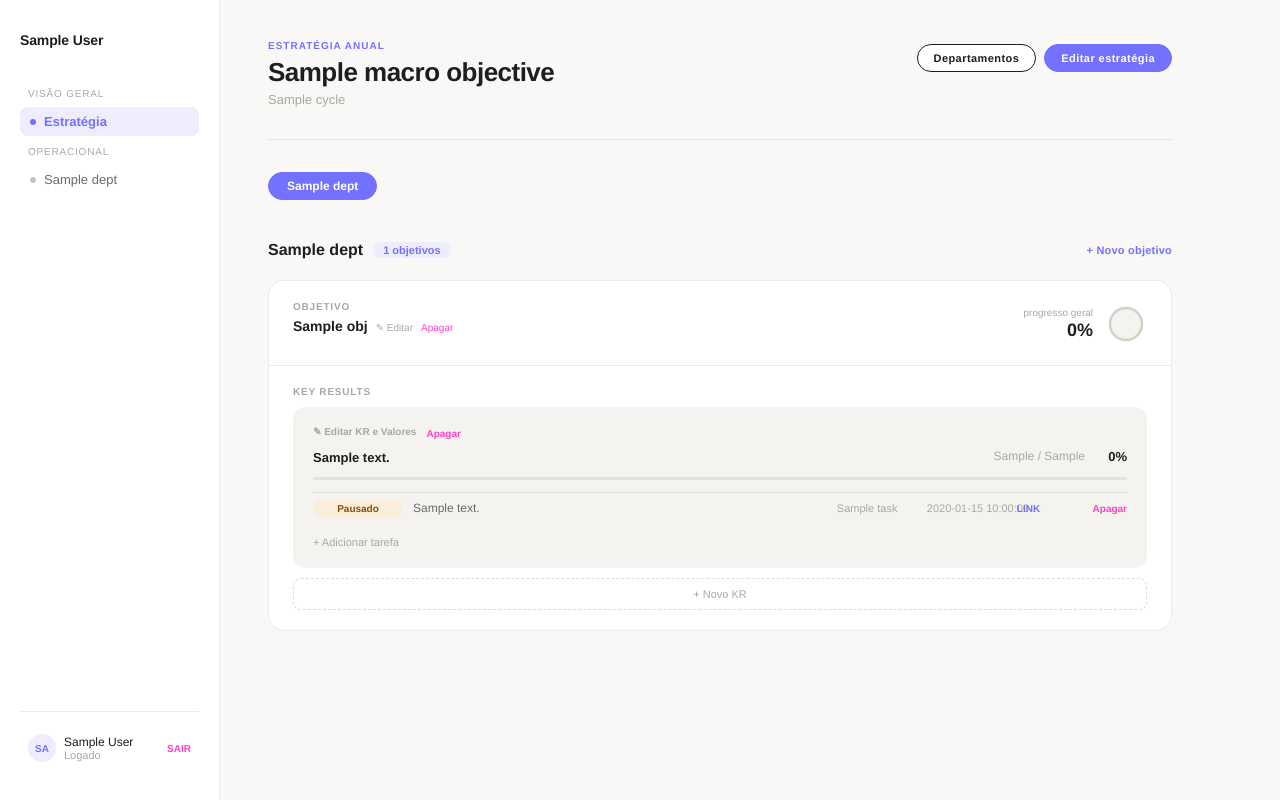
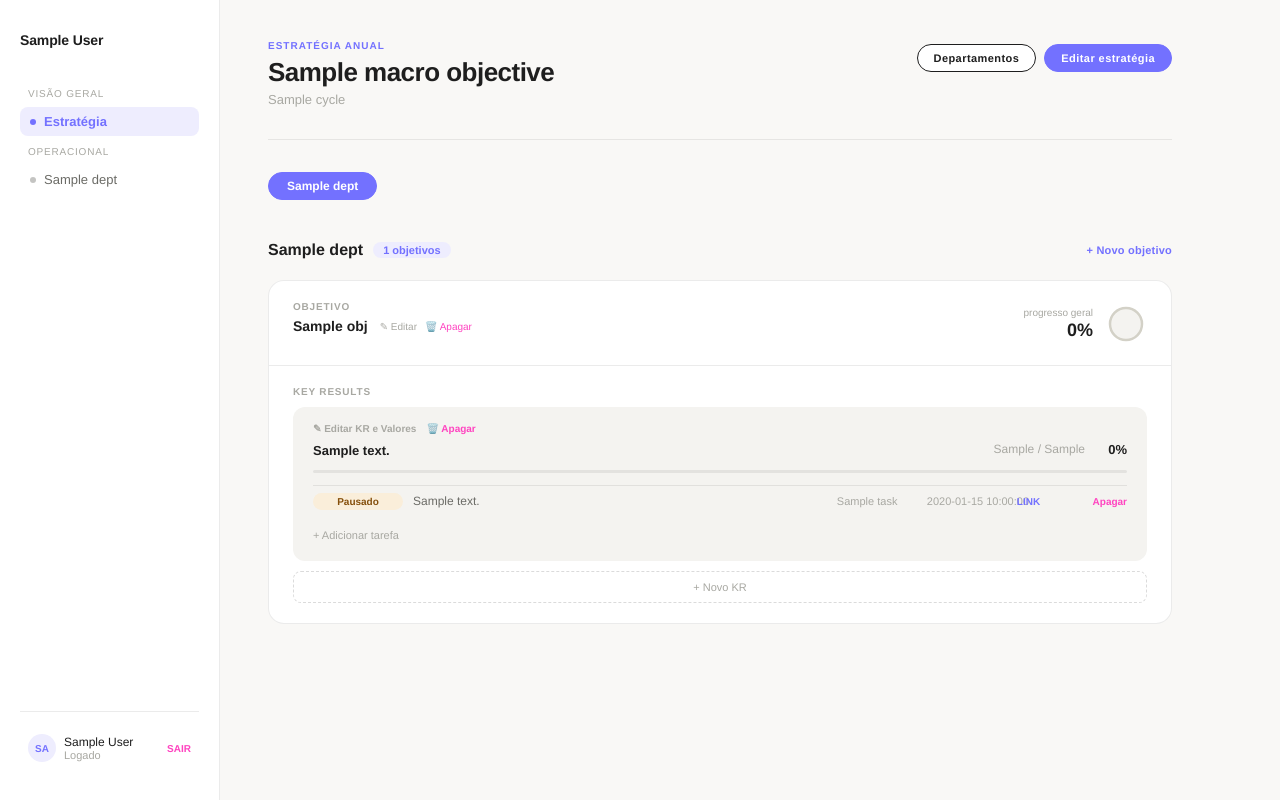
Before and after one commit to conexaocxcomercial-web/Okr-com-cx, a Flask app: template templates/index.html in a window 1280 px wide. Run offline with Flask 3, Linux system fonts and the light colour scheme; the visitor is signed in with stand-in values (Sample User, id 1); the template is opened without the code that fills it: most values are stand-ins (such as "Sample title", 1, 10 or a date in 2020).

Commit message:
Update index.html

```diff
--- a/templates/index.html
+++ b/templates/index.html
@@ -82,7 +82,7 @@
   .obj-card { background: var(--surface); border: 0.5px solid var(--border); border-radius: var(--radius-lg); overflow: hidden; transition: border-color 0.2s; }
   .obj-card-header { display: flex; align-items: flex-start; justify-content: space-between; gap: 1rem; padding: 1.25rem 1.5rem; }
   .obj-eyebrow { font-size: 10px; font-weight: 600; letter-spacing: 0.08em; text-transform: uppercase; color: var(--text-tertiary); margin-bottom: 5px; }
-  .obj-title { font-size: 14px; font-weight: 600; color: var(--text-primary); line-height: 1.4; }
+  .obj-title { font-size: 14px; font-weight: 600; color: var(--text-primary); line-height: 1.4; margin-bottom: 0; }
   .obj-progress-wrap { display: flex; align-items: center; gap: 12px; flex-shrink: 0; padding-top: 2px; }
   .obj-progress-label { text-align: right; }
   .obj-progress-label span:first-child { display: block; font-size: 10px; color: var(--text-tertiary); margin-bottom: 2px; }
@@ -269,16 +269,19 @@
             <div style="flex: 1; padding-right: 1.5rem;">
               <p class="obj-eyebrow">Objetivo</p>
 
-              <div id="view-obj-{{ obj.id }}" style="display: flex; align-items: baseline; gap: 8px;">
+              <div id="view-obj-{{ obj.id }}" style="display: flex; align-items: center; gap: 12px; flex-wrap: wrap;">
                 <p class="obj-title">{{ obj.title }}</p>
-                <button class="btn-ghost-muted" style="padding:0; font-size:10px;" onclick="toggleObjEdit('{{ obj.id }}')" title="Editar Nome">✎ Editar</button>
 
-                <form action="{{ url_for('delete_operational') }}" method="POST" style="display:inline; margin:0;" onsubmit="return confirm('Tem a certeza que deseja eliminar este Objetivo e TODOS os seus KRs e Tarefas?');">
-                    <input type="hidden" name="type" value="dept_objective">
-                    <input type="hidden" name="item_id" value="{{ obj.id }}">
-                    <input type="hidden" name="dept_id" value="{{ selected_dept_id }}">
-                    <button type="submit" class="btn-ghost-muted" style="padding:0; font-size:10px; color: #ff43c0;" title="Excluir Objetivo">Apagar</button>
-                </form>
+                <div style="display: flex; align-items: center; gap: 8px;">
+                    <button class="btn-ghost-muted" style="padding:0; font-size:10px;" onclick="toggleObjEdit('{{ obj.id }}')" title="Editar Nome">✎ Editar</button>
+
+                    <form action="{{ url_for('delete_operational') }}" method="POST" style="display:flex; margin:0; align-items:center;" onsubmit="return confirm('Tem a certeza que deseja eliminar este Objetivo e TODOS os seus KRs e Tarefas?');">
+                        <input type="hidden" name="type" value="dept_objective">
+                        <input type="hidden" name="item_id" value="{{ obj.id }}">
+                        <input type="hidden" name="dept_id" value="{{ selected_dept_id }}">
+                        <button type="submit" class="btn-ghost-muted" style="padding:0; font-size:10px; color: #ff43c0;" title="Excluir Objetivo">🗑️ Apagar</button>
+                    </form>
+                </div>
               </div>
 
               <form action="{{ url_for('update_operational') }}" method="POST" id="edit-obj-{{ obj.id }}" style="display: none; align-items: center; gap: 8px; margin-top: 4px;">
@@ -321,11 +324,11 @@
                 <div class="kr-actions" style="display:flex; align-items:center; gap:10px;">
                   <button class="kr-action-btn edit-color" onclick="toggle('kr-edit-{{ kr.id }}')">✎ Editar KR e Valores</button>
 
-                  <form action="{{ url_for('delete_operational') }}" method="POST" style="display:inline; margin:0;" onsubmit="return confirm('Tem a certeza que deseja eliminar este KR e TODAS as suas tarefas?');">
+                  <form action="{{ url_for('delete_operational') }}" method="POST" style="display:flex; margin:0; align-items:center;" onsubmit="return confirm('Tem a certeza que deseja eliminar este KR e TODAS as suas tarefas?');">
                       <input type="hidden" name="type" value="kr">
                       <input type="hidden" name="item_id" value="{{ kr.id }}">
                       <input type="hidden" name="dept_id" value="{{ selected_dept_id }}">
-                      <button type="submit" class="kr-action-btn" style="color: #ff43c0;">Apagar</button>
+                      <button type="submit" class="kr-action-btn" style="color: #ff43c0;">🗑️ Apagar</button>
                   </form>
                 </div>
 
@@ -377,7 +380,7 @@
 
                     <button class="task-edit-btn" onclick="toggleTask('{{ task.id }}')">Editar</button>
 
-                    <form action="{{ url_for('delete_operational') }}" method="POST" style="display:flex; margin:0;" onsubmit="return confirm('Tem a certeza que deseja eliminar esta tarefa?');">
+                    <form action="{{ url_for('delete_operational') }}" method="POST" style="display:flex; margin:0; align-items:center;" onsubmit="return confirm('Tem a certeza que deseja eliminar esta tarefa?');">
                         <input type="hidden" name="type" value="task">
                         <input type="hidden" name="item_id" value="{{ task.id }}">
                         <input type="hidden" name="dept_id" value="{{ selected_dept_id }}">
```
